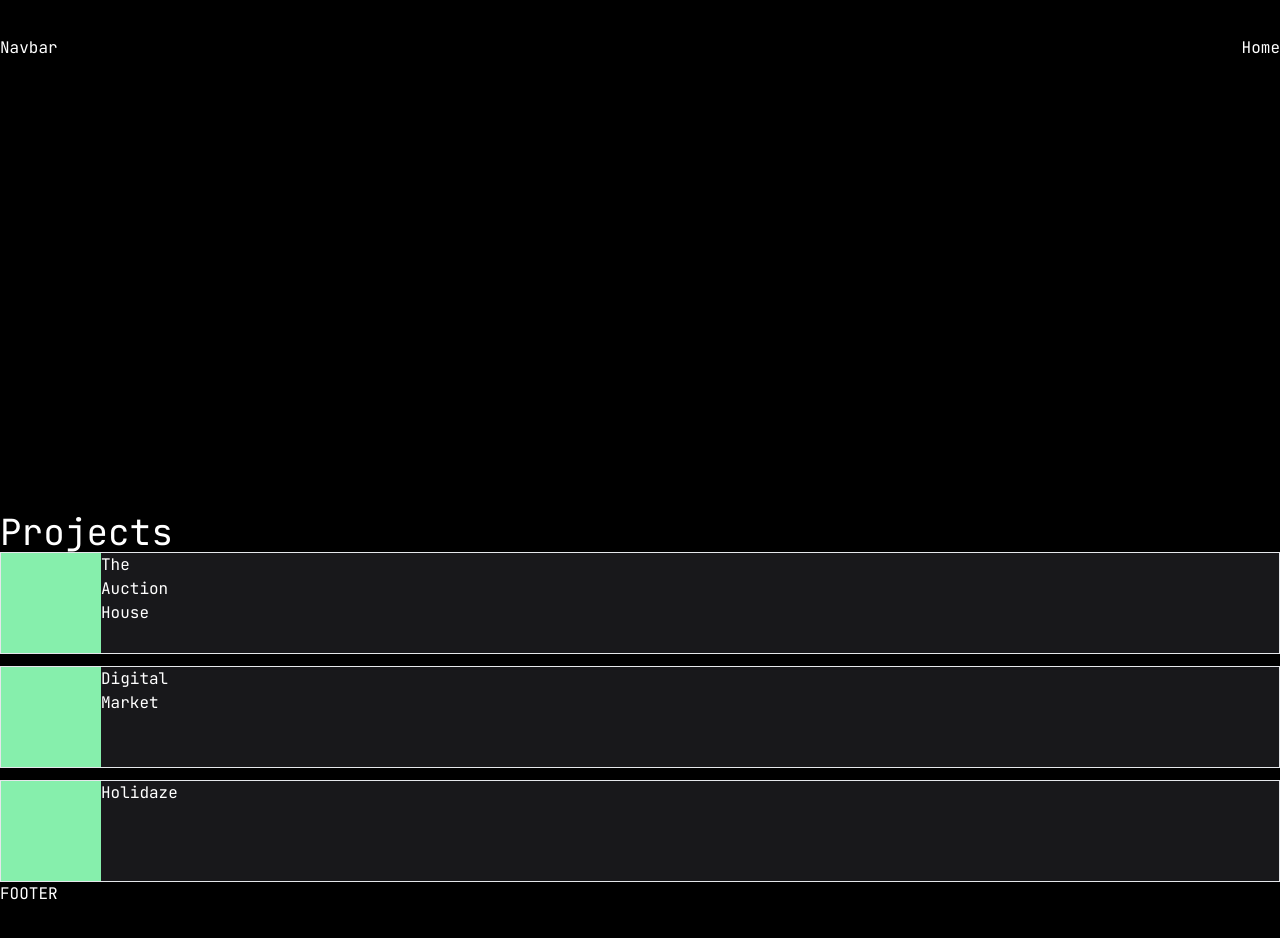
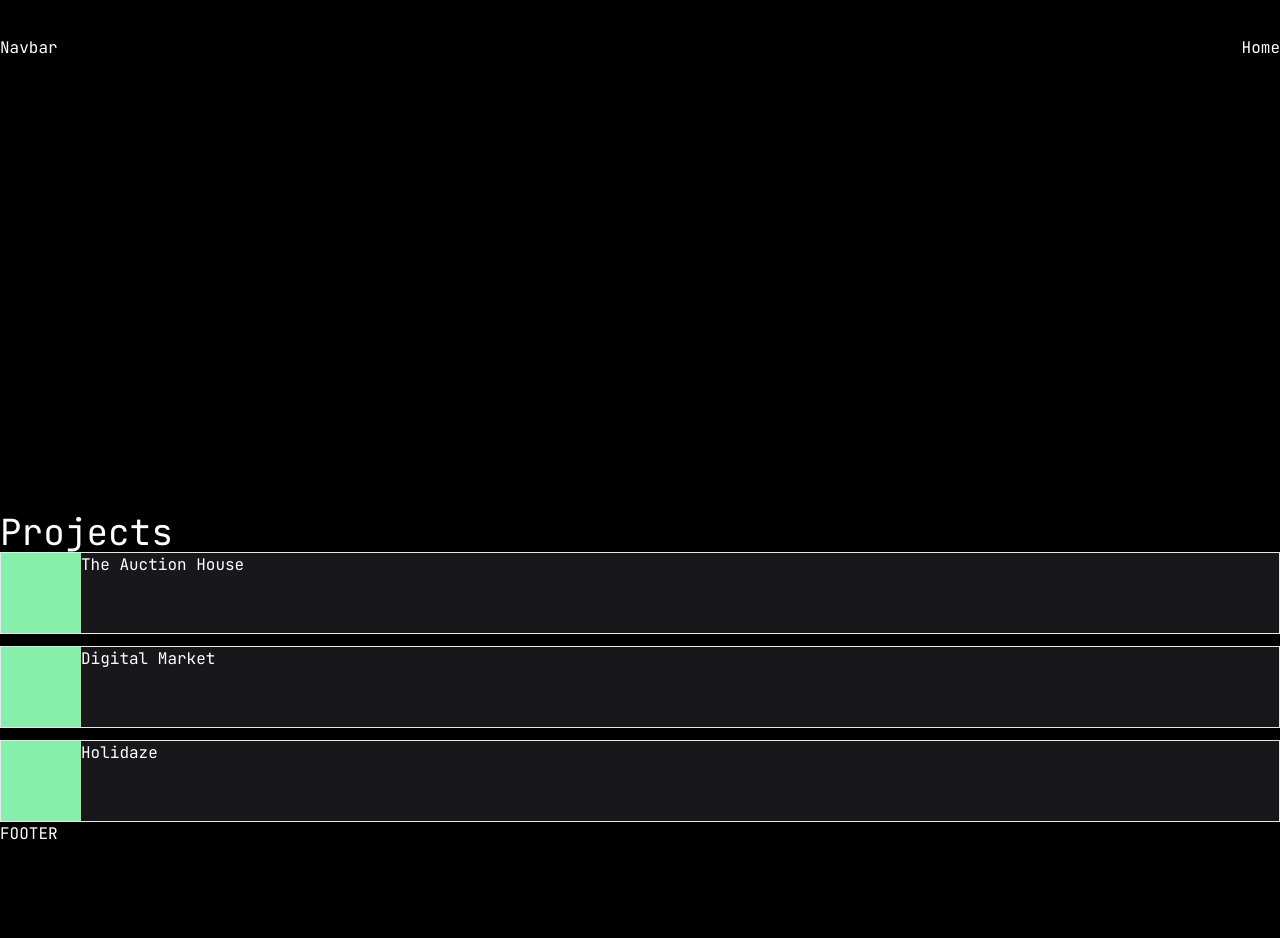
Before and after one commit to chrisbekk/portfolio, a React (Vite) app: page /pages/home in a window 1280 px wide. Shown: the top 938 px of the page. Built offline with nearby package versions, Linux system fonts and the light colour scheme.

Commit message:
changed the way cards appear on screen on click

```diff
--- a/index.html
+++ b/index.html
@@ -7,6 +7,7 @@
   </head>
   <body>
     <div id="root"></div>
+    <div id="card"></div>
     <script type="module" src="/src/main.jsx"></script>
   </body>
 </html>
--- a/src/components/Card.jsx
+++ b/src/components/Card.jsx
@@ -1,75 +1,20 @@
 import React, { useState } from 'react';
-import { motion } from 'framer-motion';
+import { AnimatePresence, motion } from 'framer-motion';
+import { Test } from './Test';
 
 export const Card = ({ title, description, image, links }) => {
   const [isActive, setIsActive] = useState(false);
-  const variants = {
-    initial: {
-      height: 'fit-content',
-      width: '100%',
-      position: 'relative',
-      zIndex: 'auto',
-      transition: { type: 'ease', delay: 0.5 },
-    },
-    animate: {
-      height: '100vh',
-      width: '100vw',
-      position: 'absolute',
-      top: 0,
-      zIndex: '100',
-      transition: { type: 'ease', delay: 0.15 },
-    },
-  };
-
-  const cardVariants = {
-    initial: {
-      height: '100px',
-      width: '100px',
-      y: '0',
-      x: '0',
-      transition: { type: 'ease' },
-    },
-    animate: {
-      height: '200px',
-      width: '200px',
-      y: '10vh',
-      x: '20vw',
-      transition: { type: 'ease', delay: 0.5 },
-    },
-  };
 
   return (
-    <motion.div
-      variants={variants}
+    <div
       onClick={() => setIsActive(!isActive)}
-      initial="initial"
-      animate={isActive ? 'animate' : 'initial'}
-      exit="exit"
       className={`${isActive ? 'z-[100]' : 'z-auto'} bg-zinc-900 border-zin-300 border`}
     >
       <div className="flex">
-        <motion.div
-          variants={cardVariants}
-          initial="initial"
-          animate={isActive ? 'animate' : 'initial'}
-          className="size-20 bg-green-300"
-        ></motion.div>
-        <motion.h1
-          variants={cardVariants}
-          initial="initial"
-          animate={
-            isActive
-              ? {
-                  x: '22vw',
-                  y: '12vh',
-                  transition: { type: 'ease', delay: 0.5, duration: 0.12 },
-                }
-              : 'initial'
-          }
-        >
-          {title}
-        </motion.h1>
+        <div className="size-20 bg-green-300"></div>
+        <h1>{title}</h1>
       </div>
-    </motion.div>
+      <AnimatePresence>{isActive && <Test title={title} />}</AnimatePresence>
+    </div>
   );
 };
--- /dev/null
+++ b/src/components/Test.jsx
@@ -0,0 +1,36 @@
+import React, { useEffect } from 'react';
+import { createPortal } from 'react-dom';
+import { motion } from 'framer-motion';
+export const Test = ({ title, description, image, link }) => {
+  useEffect(() => {
+    window.scrollTo(0, 0);
+    document.body.style.overflow = 'hidden';
+    return () => {
+      document.body.style.overflow = '';
+    };
+  }, []);
+  const variants = {
+    initial: {
+      opacity: 0,
+      width: 0,
+      height: 0,
+      inset: 0,
+      backgroundColor: 'salmon',
+      position: 'absolute',
+      zIndex: '1000',
+    },
+    animate: { opacity: 1, width: '100vw', height: '100vh' },
+    exit: { opacity: 0, width: 0, height: 0 },
+  };
+  return createPortal(
+    <motion.div
+      variants={variants}
+      initial="initial"
+      animate="animate"
+      exit="exit"
+    >
+      {title}
+    </motion.div>,
+    document.getElementById('card'),
+  );
+};
```
